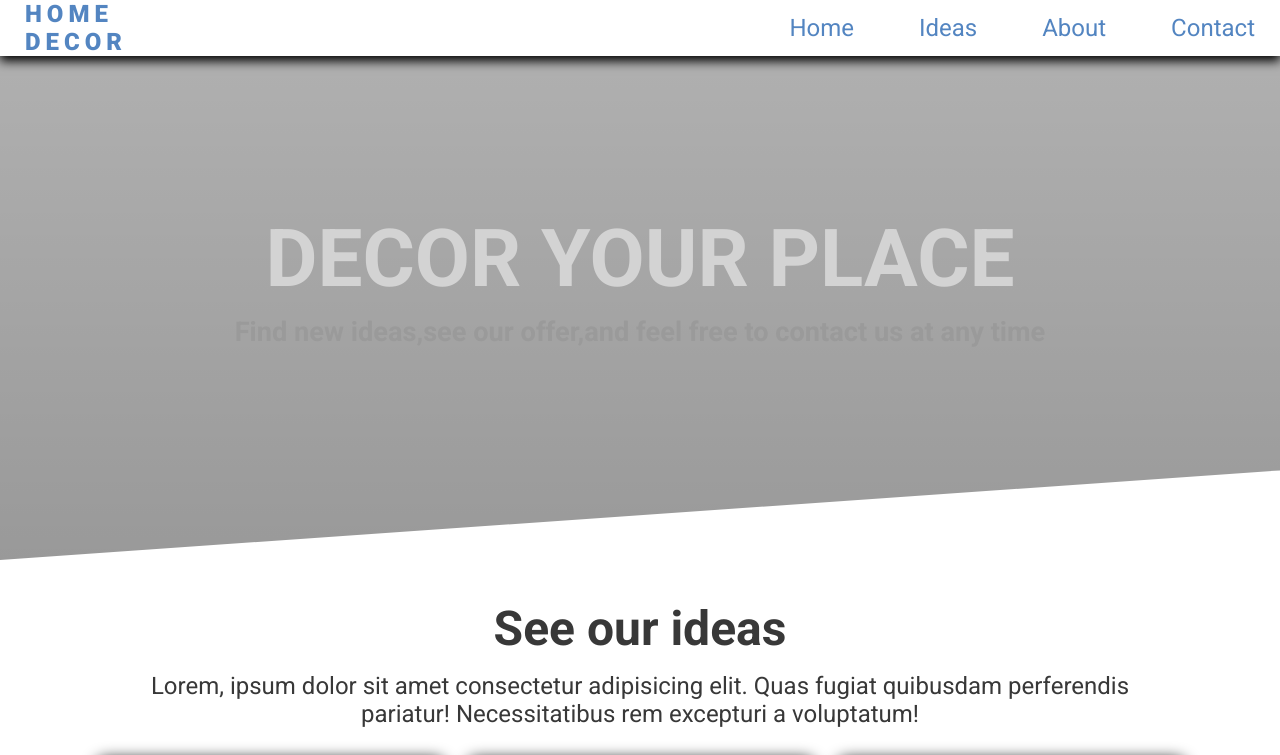
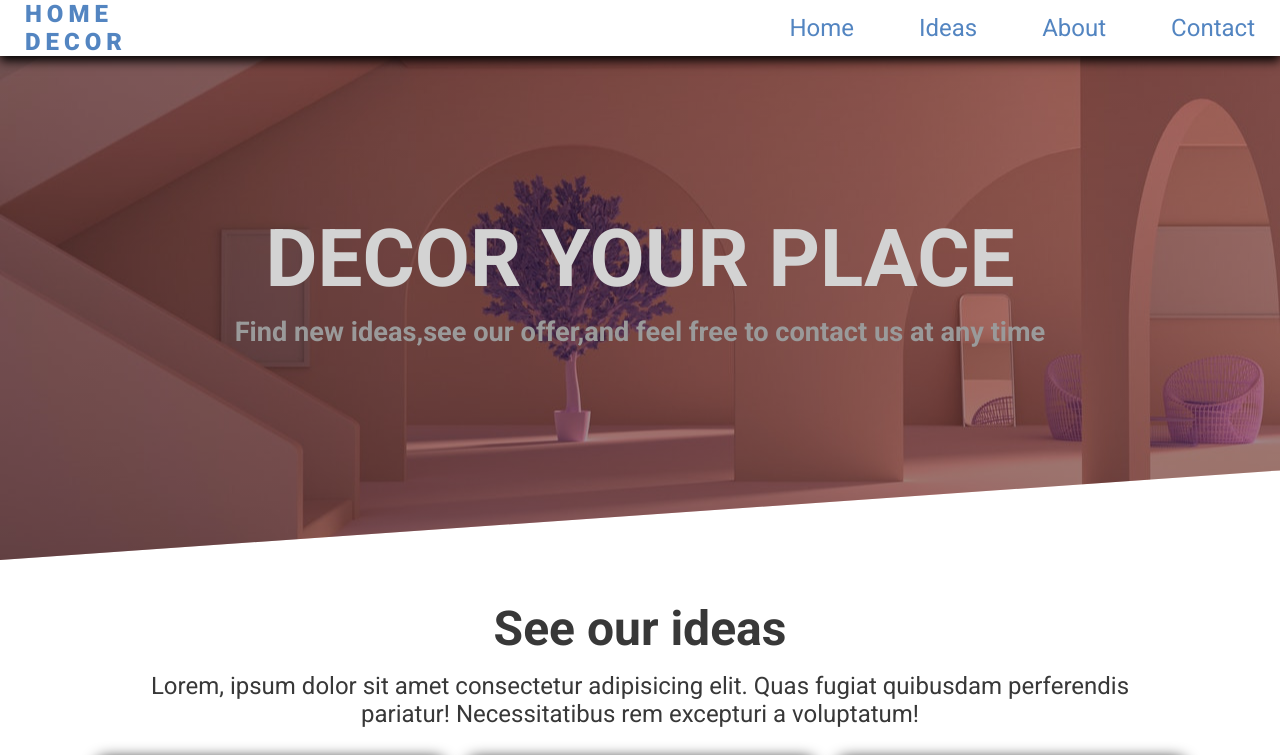
Before and after one commit to NeamanjaDvoranac/HomeDecoration, a plain HTML site: page index.html in a window 1280 px wide. Shown: the top 755 px of the page. Drawn offline with Linux system fonts and the light colour scheme.

Commit message:
Update style.css

```diff
--- a/style.css
+++ b/style.css
@@ -110,7 +110,7 @@ header
 
 
 header {
-    background-image: linear-gradient(rgba(0,0,0,.3),rgba(0,0,0,.4)), url(ipexels-mo-8657160.jpg);
+    background-image: linear-gradient(rgba(0,0,0,.3),rgba(0,0,0,.4)), url(pexels-mo-8657160.jpg);
     background-size: cover;
     background-position: center;
     height: 70vh;
```
